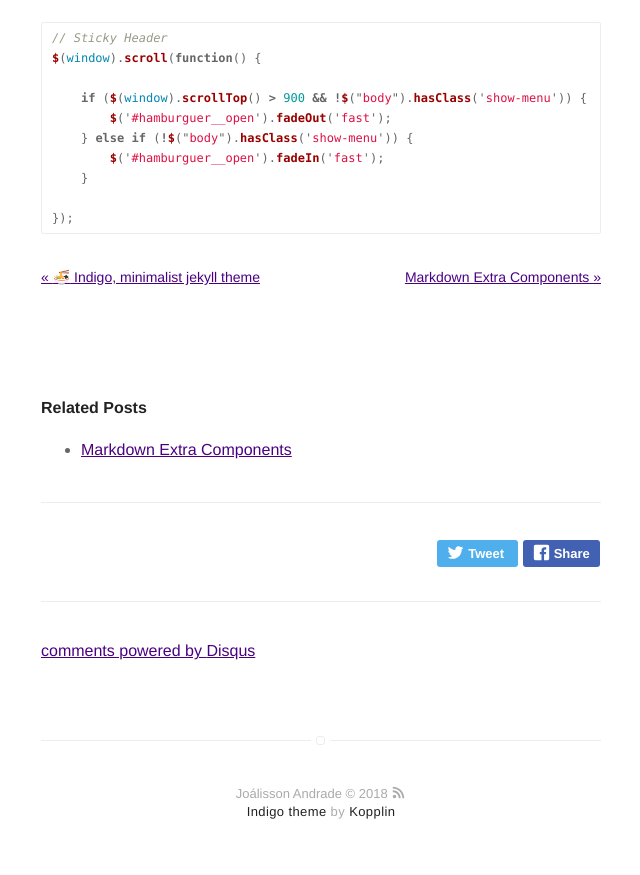
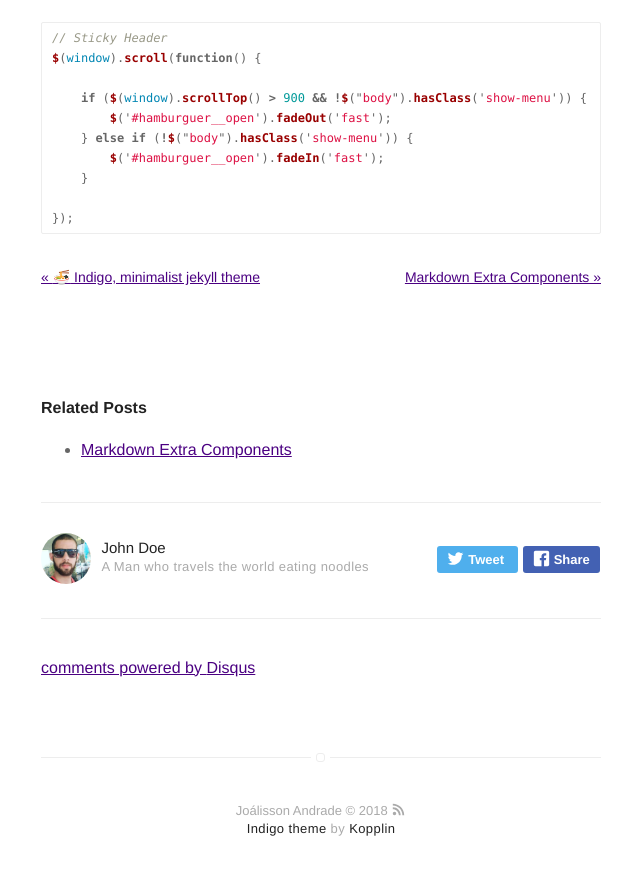
Before and after one commit to joalisson/joalisson.github.io, a Jekyll site: the page built from _posts/2016-02-24-markdown-common-elements.markdown, in a window 1280 px wide and 900 px high, scrolled down 5569 px. Shown: the top 875 px of the window, without its empty margins (319-959 px from the left). Built offline with Jekyll 4.4.1, drawn with Linux system fonts in a browser that asks for light colours; emoji names are drawn with the system emoji font; comment, search, counter and statistics services are not loaded; some of the changed lines change nothing that is shown.

Commit message:
Improving image

```diff
--- a/_config.yml
+++ b/_config.yml
@@ -51,19 +51,19 @@ medium: joalisson
 # lanyrd: mylanyrd
 email: joalisson.as@gmail.com
 
-# authors:
-#     johndoe:
-#         name: John Doe
-#         bio: A Man who travels the world eating noodles
-#         external-image: false
-#         picture: assets/images/profile.jpg
-#         twitter: johndoe
-#     jamesfoster:
-#         name: James Foster
-#         bio: A Man who develops software with coffee
-#         external-image: false
-#         picture: assets/images/james.jpg
-#         twitter: jamesfoster
+authors:
+    johndoe:
+        name: John Doe
+        bio: A Man who travels the world eating noodles
+        external-image: false
+        picture: assets/images/profile.jpg
+        twitter: johndoe
+    jamesfoster:
+        name: James Foster
+        bio: A Man who develops software with coffee
+        external-image: false
+        picture: assets/images/profile.jpg
+        twitter: jamesfoster
 
 # do you want a larger site? change the option below
 # options: [normal, large] | default: normal
```
